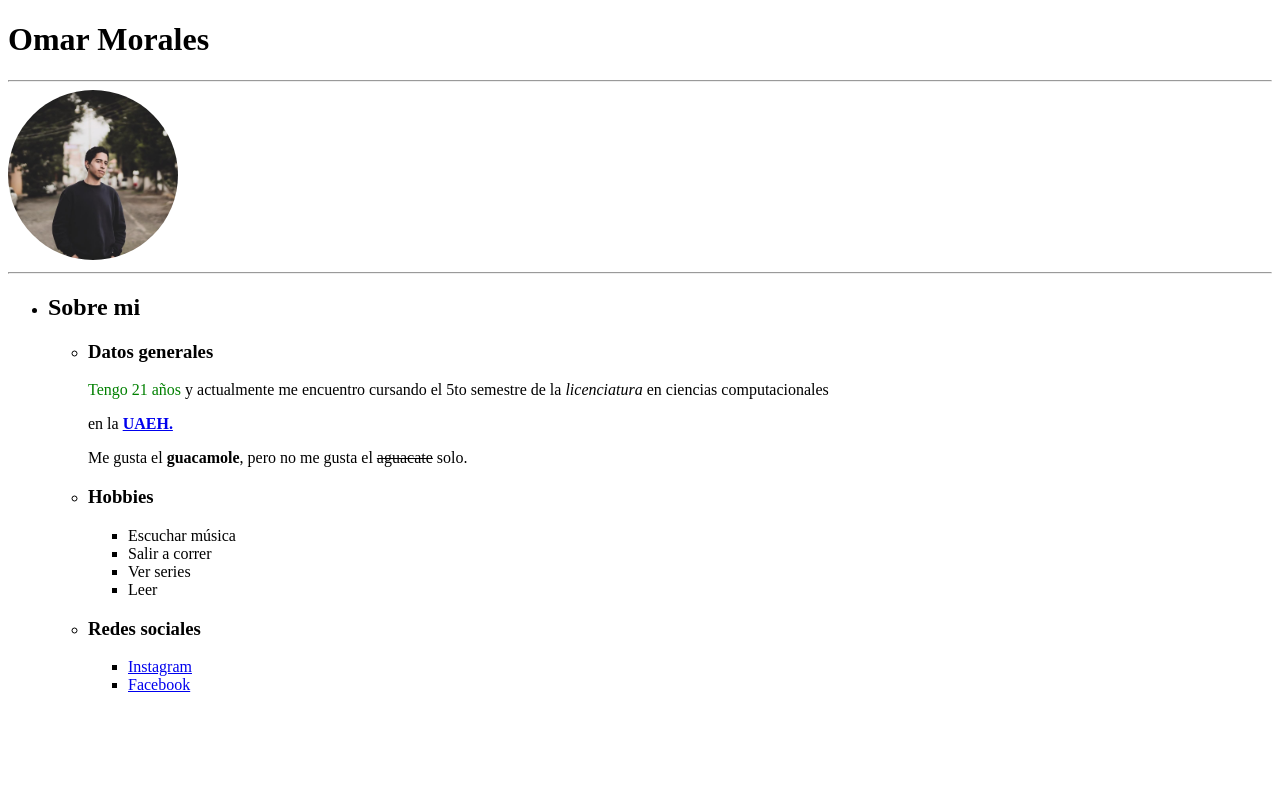
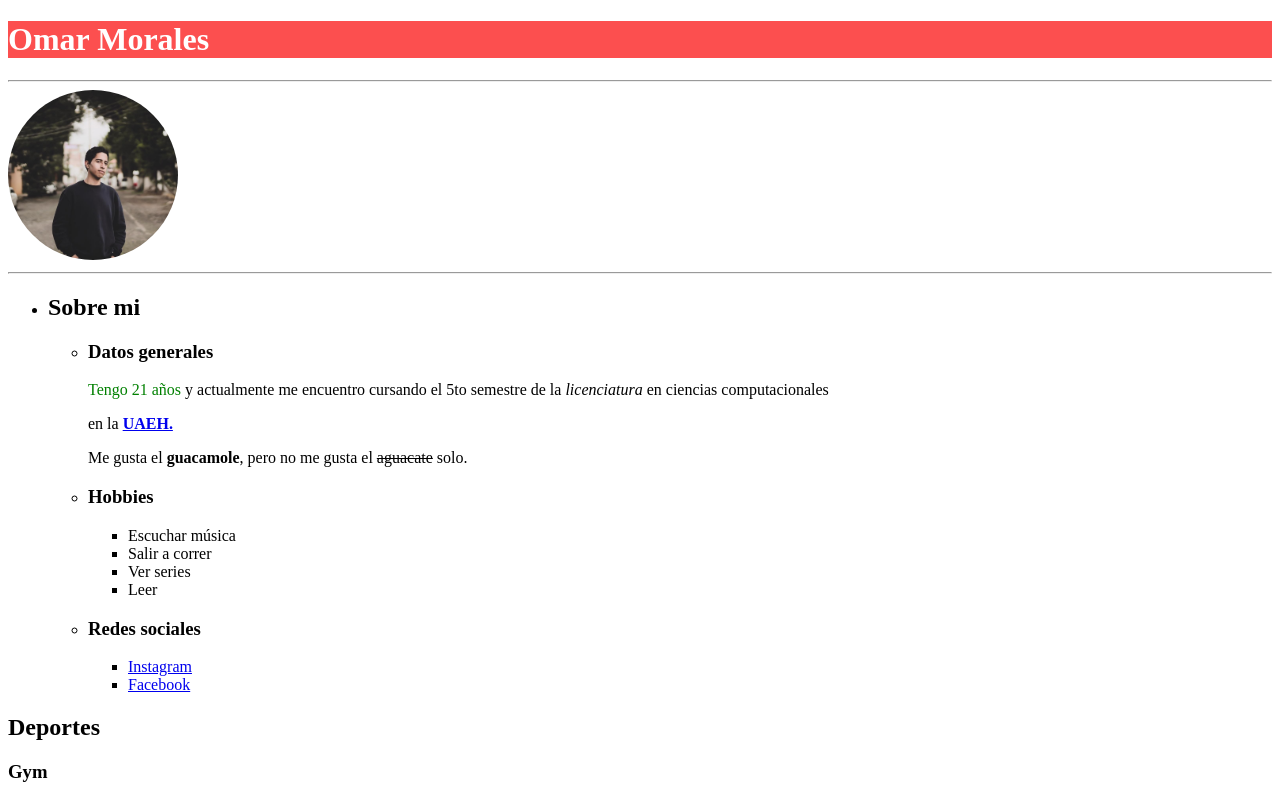
Before and after one commit to OmarMoraless/pagina_curso_devf, a plain HTML site: page Cambio/index.html in a window 1280 px wide. Drawn offline with Linux system fonts and the light colour scheme.

Commit message:
cambios en css

```diff
--- a/Cambio/index.html
+++ b/Cambio/index.html
@@ -5,11 +5,18 @@
     <meta http-equiv="X-UA-Compatible" content="IE=edge">
     <meta name="viewport" content="width=device-width, initial-scale=1.0">
     <title>Omar Morales</title>
+    <link rel="stylesheet" href="styles.css">
 </head>
 <body>
 
-    <h1>Omar Morales</h1>
+    <div class="top">
+        <h1>Omar Morales</h1>
+
+    </div>
+
+
     <hr>
+
     <img style="border-radius: 100%;" src="pp.jpg" alt="Omar Morales" width="170" height="170" >
     <hr>
 
@@ -44,6 +51,13 @@
         </li>
     </ul>
 
+    <div class="Deportes">
+        <h2>Deportes</h2>
+        <h3 id="Gymid">Gym</h2>
+    </div>
+
+
+
     <!--
 
         span
--- a/Cambio/styles.css
+++ b/Cambio/styles.css
@@ -0,0 +1,4 @@
+.top{
+    background-color: #FC4F4F;
+    color: white;
+}
```
